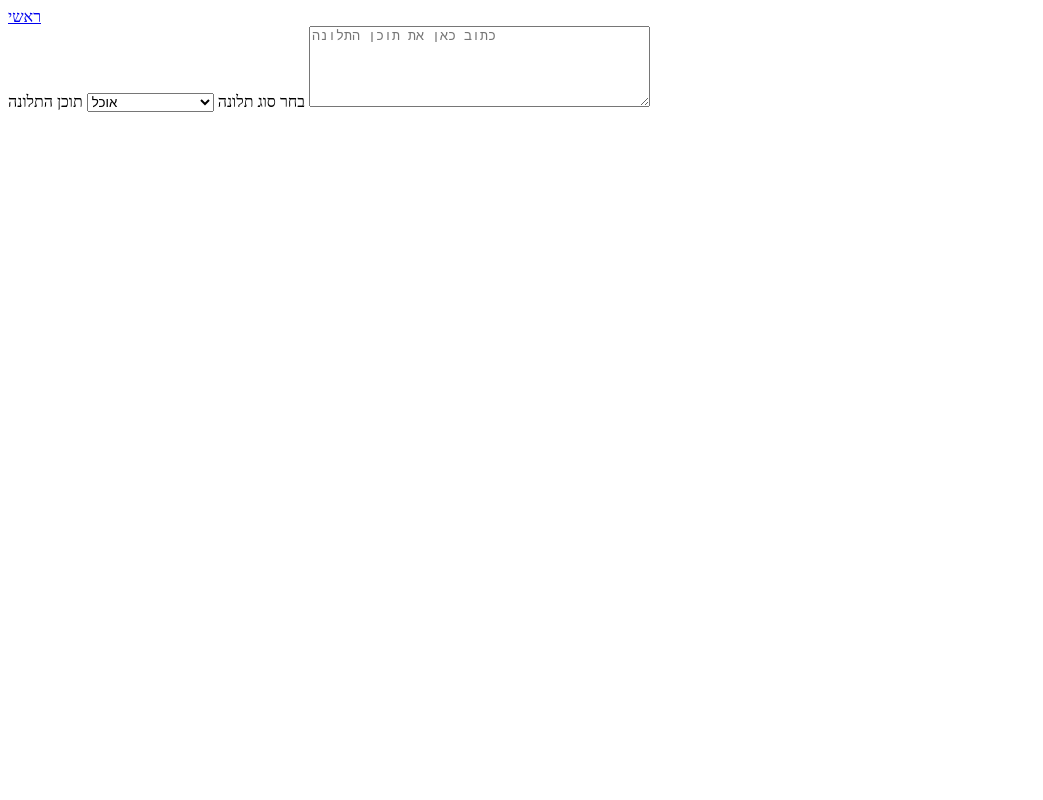
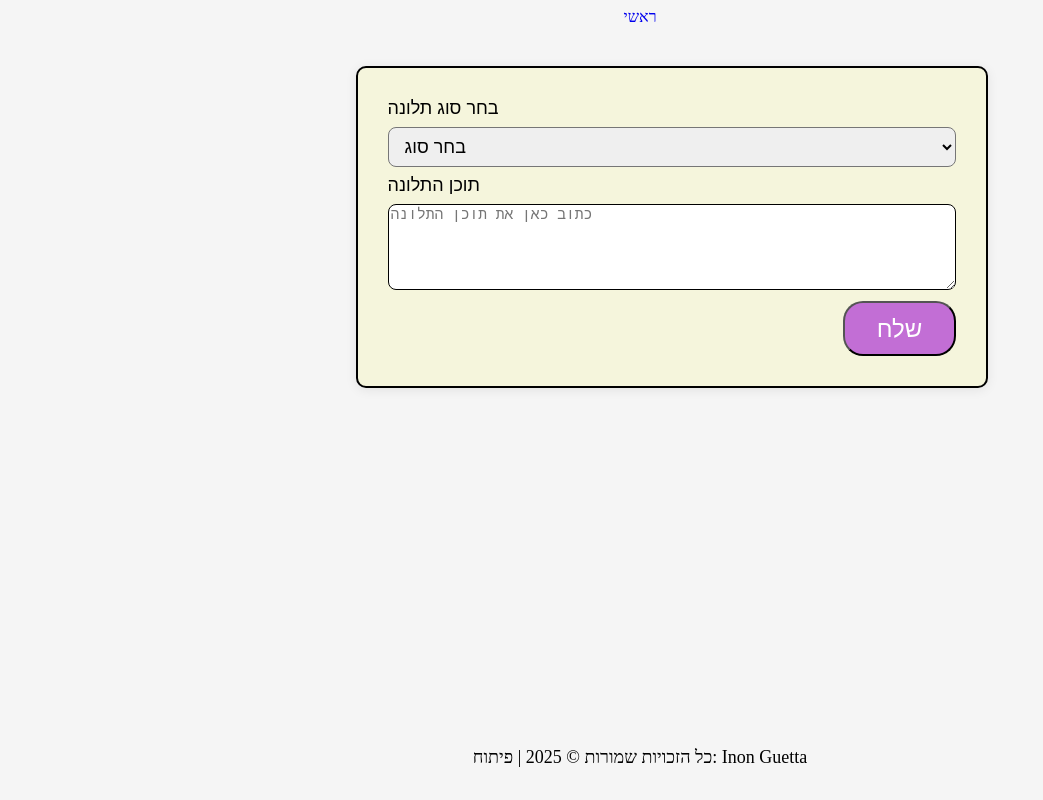
Before and after one commit to InonGuetta/proj_front_and_back, a website: page client/complaints.html in a window 1280 px wide. Shown: the whole page, without its empty margins (0-1043 px from the left). Drawn offline with Linux system fonts and the light colour scheme.

Commit message:
css_desgin

```diff
--- a/client/complaints.html
+++ b/client/complaints.html
@@ -5,33 +5,44 @@
     <meta charset="UTF-8">
     <meta name="viewport" content="width=device-width, initial-scale=1.0">
     <title>Document</title>
-    <link rel="stylesheet" href="./css/style.css">
+    <link rel="stylesheet" href="./css/style.complaints.css">
+
 </head>
 
 <body>
-    <main>
+    <section>
         <nav>
             <a href="./index.html">ראשי</a>
         </nav>
+    </section>
 
-        <section>
+
+    <main>
+
+        <section class="design_form">
 
             <form action="/submit-complaint" method="POST">
-                <label for="">בחר סוג תלונה</label>
-                <select class="design_select" name="complaint" id="complaint">
+                <label for="complaint-type">בחר סוג תלונה</label>
+                <select class="design_select" name="complaint_type" id="complaint-type" required>
+                    <option value="" disabled selected hidden>בחר סוג</option>
                     <option class="design_option" value="food">אוכל</option>
-                    <option class="design_option" value="clean">ניקיון </option>
-                    <option class="design_option" value="relationship_between_soldiers">יחס בין החיילים</option>
-                    <option class="design_option" value="problematic_power_relationships">יחסי מרות בעייתים</option>
+                    <option class="design_option" value="equipment">ציוד</option>
+                    <option class="design_option" value="commands">פקודות</option>
                     <option class="design_option" value="other">אחר</option>
                 </select>
                 <label for="complaint-content">תוכן התלונה</label>
-                <textarea id="complaint-content" name="complaint-content" rows="5" cols="40" placeholder="כתוב כאן את תוכן התלונה"></textarea>
+                <textarea id="complaint-content" name="complaint_content" rows="5" cols="40"
+                    placeholder="כתוב כאן את תוכן התלונה" required></textarea>
+                <input id="submit-complaint" type="submit" value="שלח">
             </form>
 
         </section>
     </main>
 
+    <footer>
+        <span>כל הזכויות שמורות &copy; 2025 | פיתוח: Inon Guetta</span>
+    </footer>
+
 
 </body>
 
--- /dev/null
+++ b/client/css/style.complaints.css
@@ -0,0 +1,74 @@
+html {
+    background-color: whitesmoke;
+}
+
+nav {
+    text-align: center;
+}
+
+nav a {
+    text-decoration: none;
+    font-size: medium;
+}
+
+section.design_form {
+    width: 45%;
+    background-color: beige;
+    margin-left: 27.5%;
+    margin-top: 40px;
+    padding: 30px;
+    border-radius: 10px;
+    border: 2px black solid;
+    box-shadow: 0 2px 12px rgba(0, 0, 0, 0.08);
+}
+
+form {
+    display: flex;
+    flex-direction: column;
+    border-radius: 10px;
+    font-size: large;
+    font-family: Arial, Helvetica, sans-serif;
+}
+
+label {
+    margin-bottom: 0.5rem;
+}
+
+.design_select {
+    padding: 8px 12px;
+    border-radius: 0.5rem;
+    font-size: large;
+    margin-bottom: 0.5rem;
+}
+
+textarea {
+    border-radius: 8px;
+    border: 1px solid black;
+    font-size: 1em;
+}
+
+#submit-complaint {
+    background: rgb(194, 110, 213);
+    color: #fff;
+    border-radius: 20px;
+    width: 20%;
+    margin-left: 80%;
+    padding: 2%;
+    font-size: x-large;
+    margin-top: 2%;
+}
+
+#submit-complaint:hover{
+    color: black;
+    transition: 0.2s;
+}
+
+
+footer {
+    font-size: large;
+    margin-top: 2rem;
+    position: fixed;
+    bottom: 2rem;
+    left: 50%;
+    transform: translateX(-50%);
+}
--- /dev/null
+++ b/client/css/style.index.css
@@ -0,0 +1,59 @@
+html {
+    background-color: whitesmoke;
+}
+
+nav {
+    text-align: center;
+}
+
+nav a {
+    text-decoration: none;
+}
+
+section.design_hover {
+    background-color: cadetblue;
+    text-align: center;
+    font-size: medium;
+    width: 60%;
+    margin-left: 20%;
+    border-radius: 10px;
+}
+
+a:hover {
+    color: black;
+}
+
+section.design_hover:hover {
+    background-color: rgb(96, 198, 202);
+}
+
+main section.soldier {
+    width: 45%;
+    margin-left: 27.5%;
+    margin-top: 7%;
+    border-radius: 10px;
+    padding-top: 0.5rem;
+    background-color: beige;
+    border: 2px black solid;
+    box-shadow: 0 2px 12px rgba(0, 0, 0, 0.08);
+
+}
+
+main section.soldier a {
+    text-decoration: none;
+}
+
+h1 {
+    text-align: center;
+    font-family: Arial, Helvetica, sans-serif;
+    font-size: large;
+}
+
+footer {
+    font-size: large;
+    margin-top: 2rem;
+    position: fixed;
+    bottom: 2rem;
+    left: 50%;
+    transform: translateX(-50%);
+}
--- a/package.json
+++ b/package.json
@@ -19,6 +19,7 @@
   },
   "homepage": "https://github.com/InonGuetta/proj_front_and_back#readme",
   "dependencies": {
+    "dotenv": "^17.2.1",
     "express": "^5.1.0",
     "mongoose": "^8.17.0"
   }
```
Also changed, not shown: client/admin.html (added, +20 -0 lines), client/index.html (+17 -6 lines), client/css/style.css (deleted), 1 other file.
